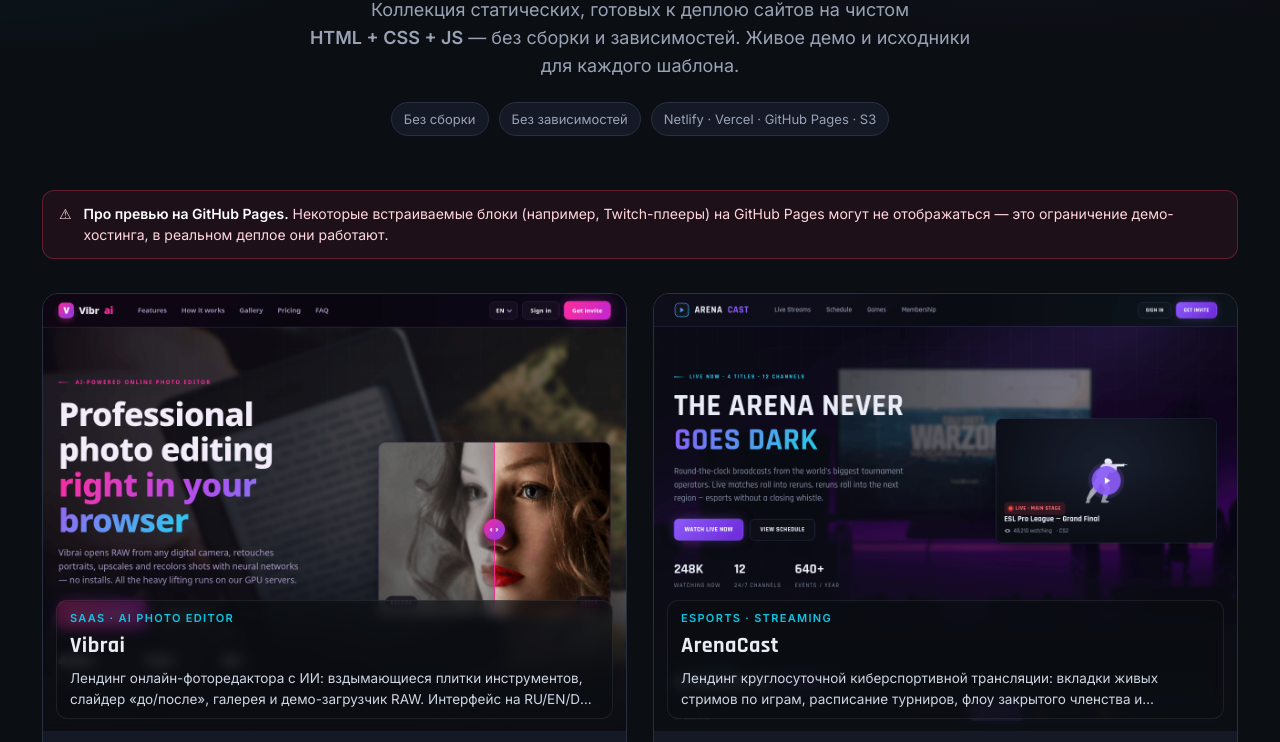
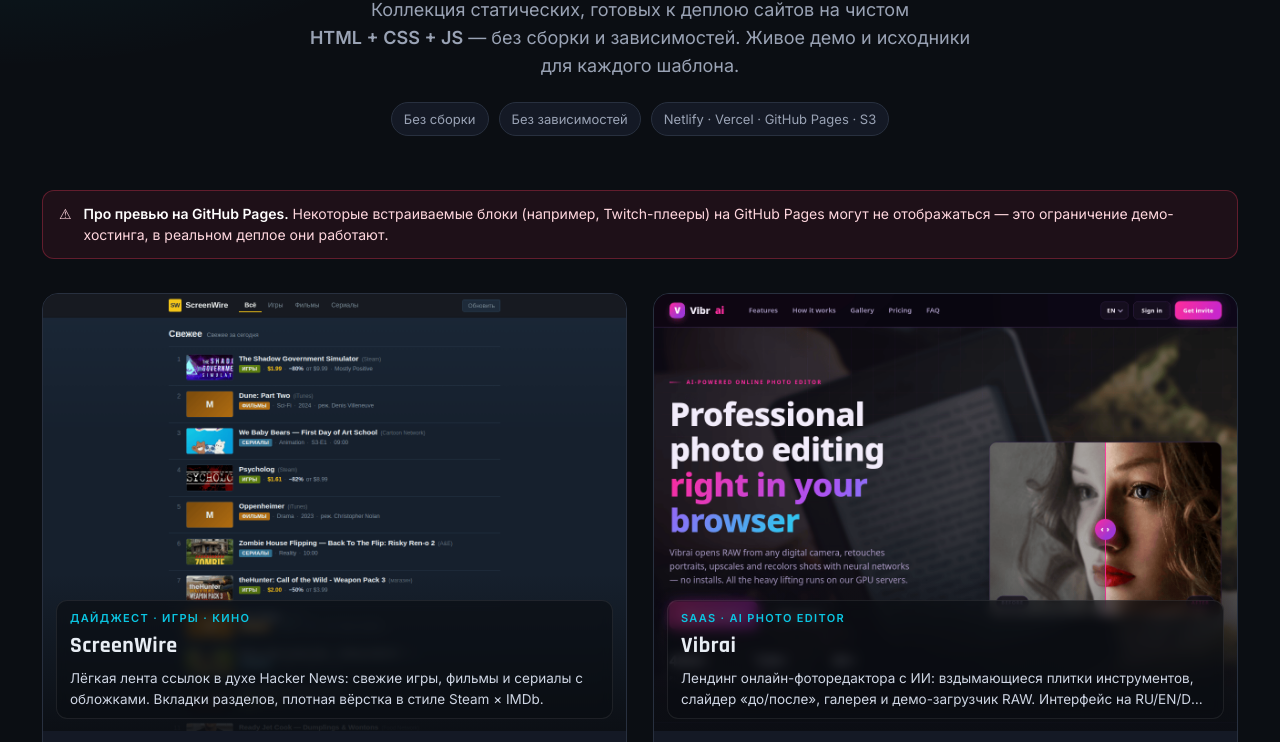
Before and after one commit to Mrvibecodic/node-templates, a plain HTML site: page index.html in a window 1280 px wide. Shown: the part 207-949 px from the top of the page. Drawn offline with Linux system fonts and the light colour scheme.

Commit message:
Add ScreenWire card to gallery

```diff
--- a/index.html
+++ b/index.html
@@ -101,6 +101,14 @@
     const REPO = "https://github.com/Mrvibecodic/node-templates/tree/main";
     const TEMPLATES = [
       {
+        name: "ScreenWire",
+        tag: "Дайджест · Игры · Кино",
+        img: "previews/screenwire-digest.png",
+        desc: "Лёгкая лента ссылок в духе Hacker News: свежие игры, фильмы и сериалы с обложками. Вкладки разделов, плотная вёрстка в стиле Steam × IMDb.",
+        demo: "screenwire-digest/",
+        code: REPO + "/screenwire-digest"
+      },
+      {
         name: "Vibrai",
         tag: "SaaS · AI Photo Editor",
         img: "previews/vibrai-photo-editor.png",
```
